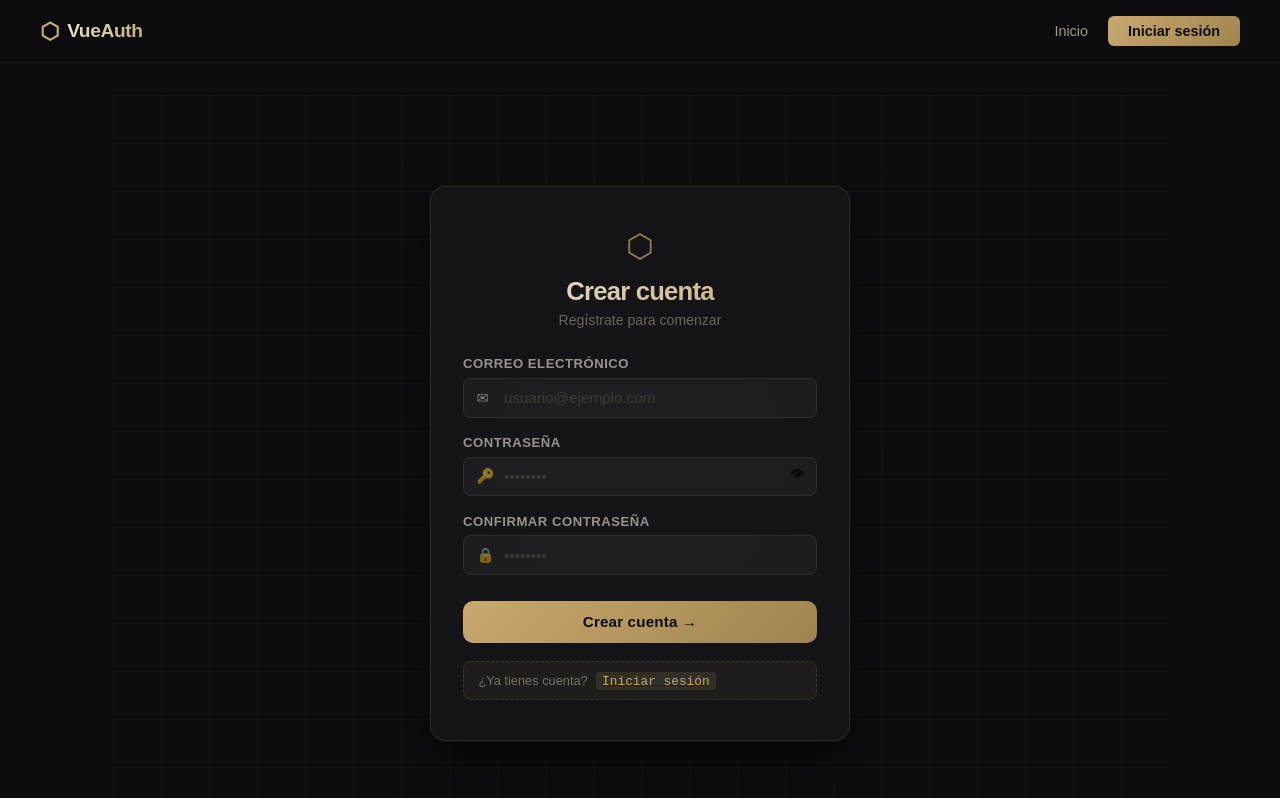
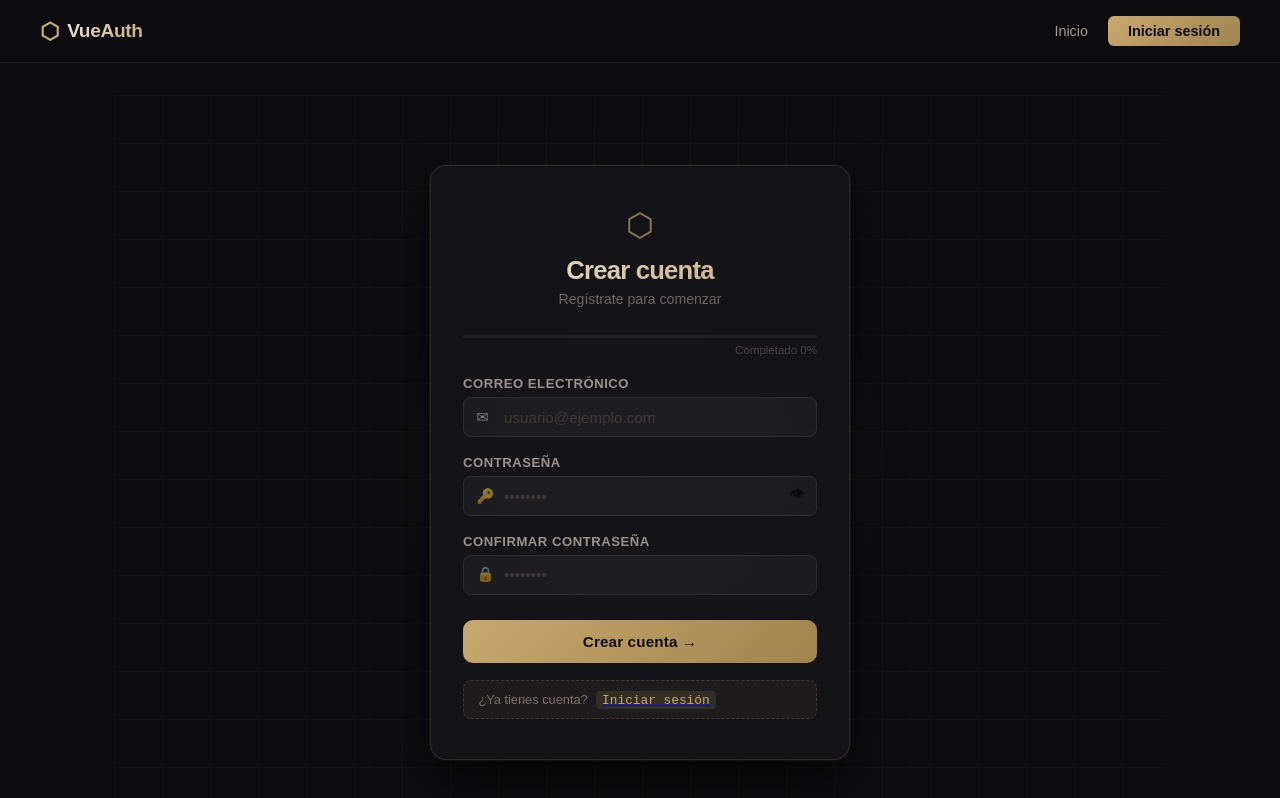
Before and after one commit to Skianyan/Vue-login, a Vue app: page /signup in a window 1280 px wide. Shown: the top 798 px of the page. Built offline with nearby package versions, Linux system fonts and the light colour scheme.

Commit message:
added pass strength

```diff
--- a/src/style.css
+++ b/src/style.css
@@ -30,6 +30,30 @@
   transform: translate(-50%, -50%);
   pointer-events: none;
 }
+
+/* ── PROGRESO ── */
+.progress-bar {
+  height: 3px;
+  background: rgba(255,255,255,0.06);
+  border-radius: 999px;
+  margin-bottom: 0.35rem;
+  overflow: hidden;
+}
+
+.progress-fill {
+  height: 100%;
+  background: linear-gradient(90deg, #6eb4e8, #6fcf97);
+  border-radius: 999px;
+  transition: width 0.4s ease;
+}
+
+.progress-label {
+  font-size: 0.72rem;
+  color: #4a4540;
+  text-align: right;
+  margin-bottom: 1.25rem;
+}
+
 
 /* ── CARD ── */
 .login-card {
--- a/src/views/SignupView.vue
+++ b/src/views/SignupView.vue
@@ -16,6 +16,17 @@
           <span>⚠</span> {{ errorMsg }}
         </div>
       </Transition>
+
+      <div class="progress-bar">
+        <div
+          class="progress-fill"
+          :style="{ width: progressPercent + '%' }"
+        ></div>
+      </div>
+
+      <p class="progress-label">
+        Completado {{ progressPercent }}%
+      </p>
 
       <form class="login-form" @submit.prevent="handleSignup" novalidate>
 
@@ -57,6 +68,19 @@
           </div>
           <span v-if="errors.password" class="field-error">{{ errors.password }}</span>
         </div>
+        <div v-if="form.password" class="strength-bar">
+        <div
+          v-for="n in 4"
+          :key="n"
+          class="strength-segment"
+          :class="{ active: n <= passwordStrength.score }"
+          :style="n <= passwordStrength.score ? { background: passwordStrength.color } : {}"
+        ></div>
+
+        <span class="strength-label" :style="{ color: passwordStrength.color }">
+          {{ passwordStrength.label }}
+        </span>
+      </div>
 
         <!-- Confirm Password -->
         <div class="field" :class="{ 'field--error': errors.confirm }">
@@ -100,6 +124,7 @@
 import { reactive, ref } from 'vue'
 import { useRouter } from 'vue-router'
 import { supabase } from '@/lib/supabase'
+import { computed } from 'vue'
 
 const router = useRouter()
 
@@ -147,6 +172,36 @@ function validateConfirm() {
   }
 }
 
+const passwordStrength = computed(() => {
+  const p = form.password
+  let score = 0
+
+  if (p.length >= 6) score++
+  if (p.length >= 10) score++
+  if (/[A-Z]/.test(p) && /[0-9]/.test(p)) score++
+  if (/[^A-Za-z0-9]/.test(p)) score++
+
+  const levels = [
+    { score: 0, label: '',         color: '#3a3530' },
+    { score: 1, label: 'Débil',    color: '#e07070' },
+    { score: 2, label: 'Regular',  color: '#e8c46e' },
+    { score: 3, label: 'Buena',    color: '#6eb4e8' },
+    { score: 4, label: 'Fuerte',   color: '#6fcf97' },
+  ]
+
+  return levels[score]
+})
+
+const progressPercent = computed(() => {
+  let score = 0
+
+  if (/^[^\s@]+@[^\s@]+\.[^\s@]+$/.test(form.email)) score += 33
+  if (form.password.length >= 6) score += 33
+  if (form.confirm && form.confirm === form.password) score += 34
+
+  return score
+})
+
 function isFormValid() {
   validateEmail()
   validatePassword()
```
